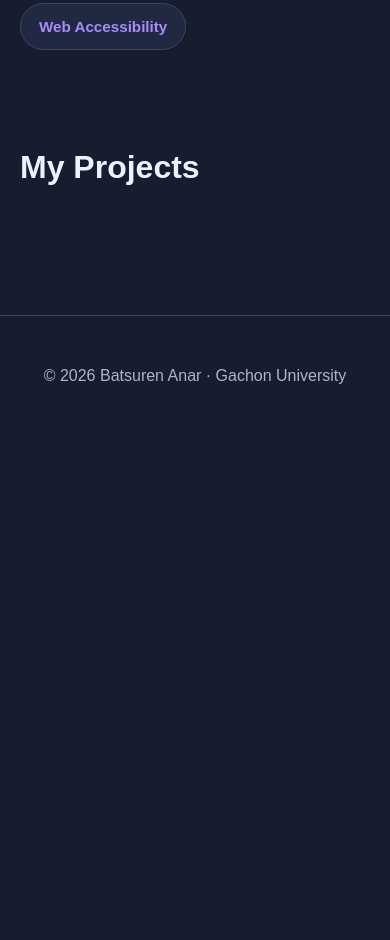
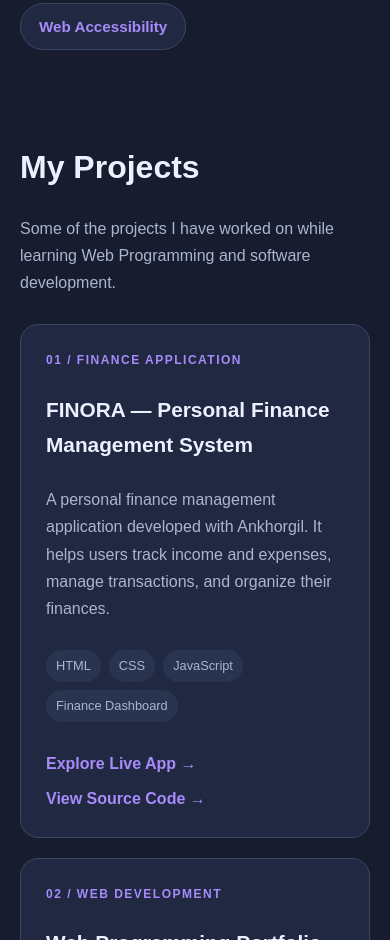
Before and after one commit to The-Anar/portfolio, a plain HTML site: page index.html in a window 390 px wide. Shown: the part 1406-2346 px from the top of the page. Before the commit the page ends 1841 px from the top, so only its background shows below. Drawn offline with Linux system fonts and the light colour scheme.

Commit message:
Add responsive project cards including FINORA application

```diff
--- a/index.html
+++ b/index.html
@@ -132,6 +132,83 @@
             font-size: 1.05rem;
         }
 
+.projects-intro {
+    color: var(--muted);
+    margin-bottom: 28px;
+}
+
+.projects-grid {
+    display: grid;
+    grid-template-columns: repeat(3, 1fr);
+    gap: 20px;
+}
+
+.project-card {
+    display: flex;
+    flex-direction: column;
+    align-items: flex-start;
+    background: var(--surface);
+    border: 1px solid var(--border);
+    border-radius: 18px;
+    padding: 25px;
+    transition: transform 0.25s ease, border-color 0.25s ease;
+}
+
+.project-card:hover {
+    transform: translateY(-6px);
+    border-color: var(--accent);
+}
+
+.project-number {
+    color: var(--accent);
+    font-size: 0.75rem;
+    font-weight: 700;
+    letter-spacing: 1.5px;
+}
+
+.project-card h3 {
+    font-size: 1.3rem;
+    margin-bottom: 8px;
+}
+
+.project-card p {
+    color: var(--muted);
+    flex: 1;
+}
+
+.project-tags {
+    display: flex;
+    flex-wrap: wrap;
+    gap: 8px;
+    margin: 12px 0 20px;
+}
+
+.project-tags span {
+    background: var(--surface-light);
+    padding: 5px 10px;
+    border-radius: 20px;
+    font-size: 0.8rem;
+    color: var(--muted);
+}
+
+.project-card > a {
+    color: var(--accent);
+    font-weight: 700;
+    margin-top: 8px;
+}
+
+@media (max-width: 850px) {
+    .projects-grid {
+        grid-template-columns: repeat(2, 1fr);
+    }
+}
+
+@media (max-width: 550px) {
+    .projects-grid {
+        grid-template-columns: 1fr;
+    }
+}
+
         footer {
             text-align: center;
             padding: 30px 20px;
@@ -263,9 +340,108 @@
         <span>Web Accessibility</span>
     </div>
 </section>
-        <section id="projects">
-            <h2>My Projects</h2>
-        </section>
+
+<section id="projects">
+    <h2>My Projects</h2>
+
+    <p class="projects-intro">
+        Some of the projects I have worked on while learning
+        Web Programming and software development.
+    </p>
+
+    <div class="projects-grid">
+
+        <article class="project-card finora-card">
+            <div class="project-number">01 / FINANCE APPLICATION</div>
+            <h3>FINORA — Personal Finance Management System</h3>
+            <p>
+                A personal finance management application developed
+                with Ankhorgil. It helps users track income and expenses,
+                manage transactions, and organize their finances.
+            </p>
+            <div class="project-tags">
+                <span>HTML</span>
+                <span>CSS</span>
+                <span>JavaScript</span>
+                <span>Finance Dashboard</span>
+            </div>
+            <a href="https://the-anar.github.io/WEB-programming/FINORA-PROJECT/app/index.html"
+               target="_blank" rel="noopener noreferrer">
+                Explore Live App →
+            </a>
+            <a href="https://github.com/The-Anar/WEB-programming"
+               target="_blank" rel="noopener noreferrer">
+                View Source Code →
+            </a>
+        </article>
+
+        <article class="project-card">
+            <div class="project-number">02 / WEB DEVELOPMENT</div>
+            <h3>Web Programming Portfolio</h3>
+            <p>
+                My coursework portfolio containing weekly topics,
+                exercises, assignments, and practical web development
+                projects from Gachon University.
+            </p>
+            <div class="project-tags">
+                <span>HTML</span>
+                <span>CSS</span>
+                <span>JavaScript</span>
+            </div>
+            <a href="https://the-anar.github.io/WEB-programming/"
+               target="_blank" rel="noopener noreferrer">
+                View Live Website →
+            </a>
+            <a href="https://github.com/The-Anar/WEB-programming"
+               target="_blank" rel="noopener noreferrer">
+                View Source Code →
+            </a>
+        </article>
+
+        <article class="project-card">
+            <div class="project-number">03 / GIT & GITHUB</div>
+            <h3>Week 9 Homework Website</h3>
+            <p>
+                A published homework homepage created to practice
+                Git, GitHub repositories, commits, and GitHub Pages.
+            </p>
+            <div class="project-tags">
+                <span>Git</span>
+                <span>GitHub</span>
+                <span>GitHub Pages</span>
+            </div>
+            <a href="https://the-anar.github.io/webpro-w9/"
+               target="_blank" rel="noopener noreferrer">
+                View Live Website →
+            </a>
+            <a href="https://github.com/The-Anar/webpro-w9"
+               target="_blank" rel="noopener noreferrer">
+                View Source Code →
+            </a>
+        </article>
+
+        <article class="project-card">
+            <div class="project-number">04 / PERSONAL PROJECT</div>
+            <h3>Personal Portfolio</h3>
+            <p>
+                My personal website introducing my background,
+                technical skills, and development progress as
+                a Computer Engineering student.
+            </p>
+            <div class="project-tags">
+                <span>Responsive Design</span>
+                <span>HTML</span>
+                <span>CSS</span>
+            </div>
+            <a href="https://github.com/The-Anar/portfolio"
+               target="_blank" rel="noopener noreferrer">
+                View GitHub Repository →
+            </a>
+        </article>
+
+    </div>
+</section>
+
     </main>
 
     <footer>
```
